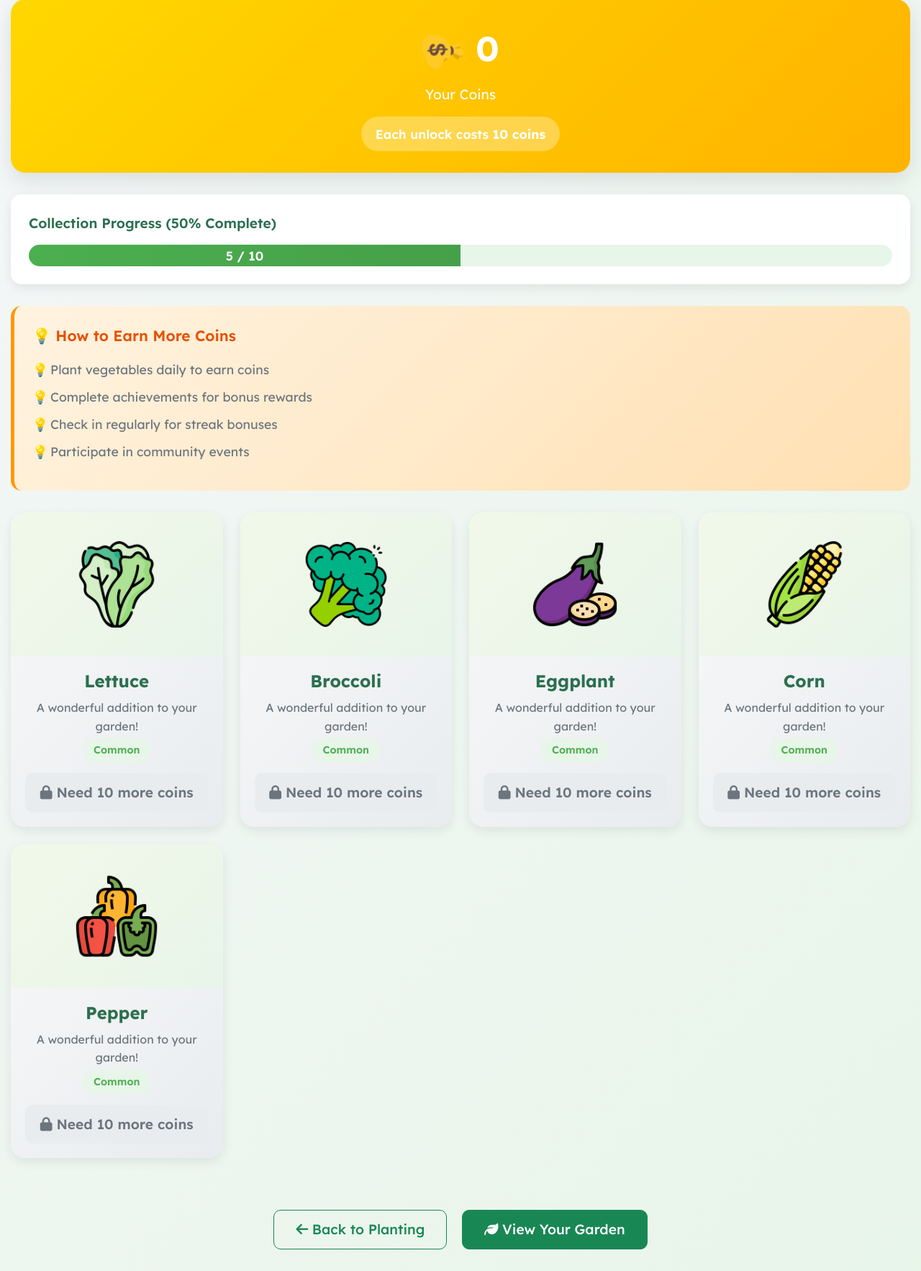
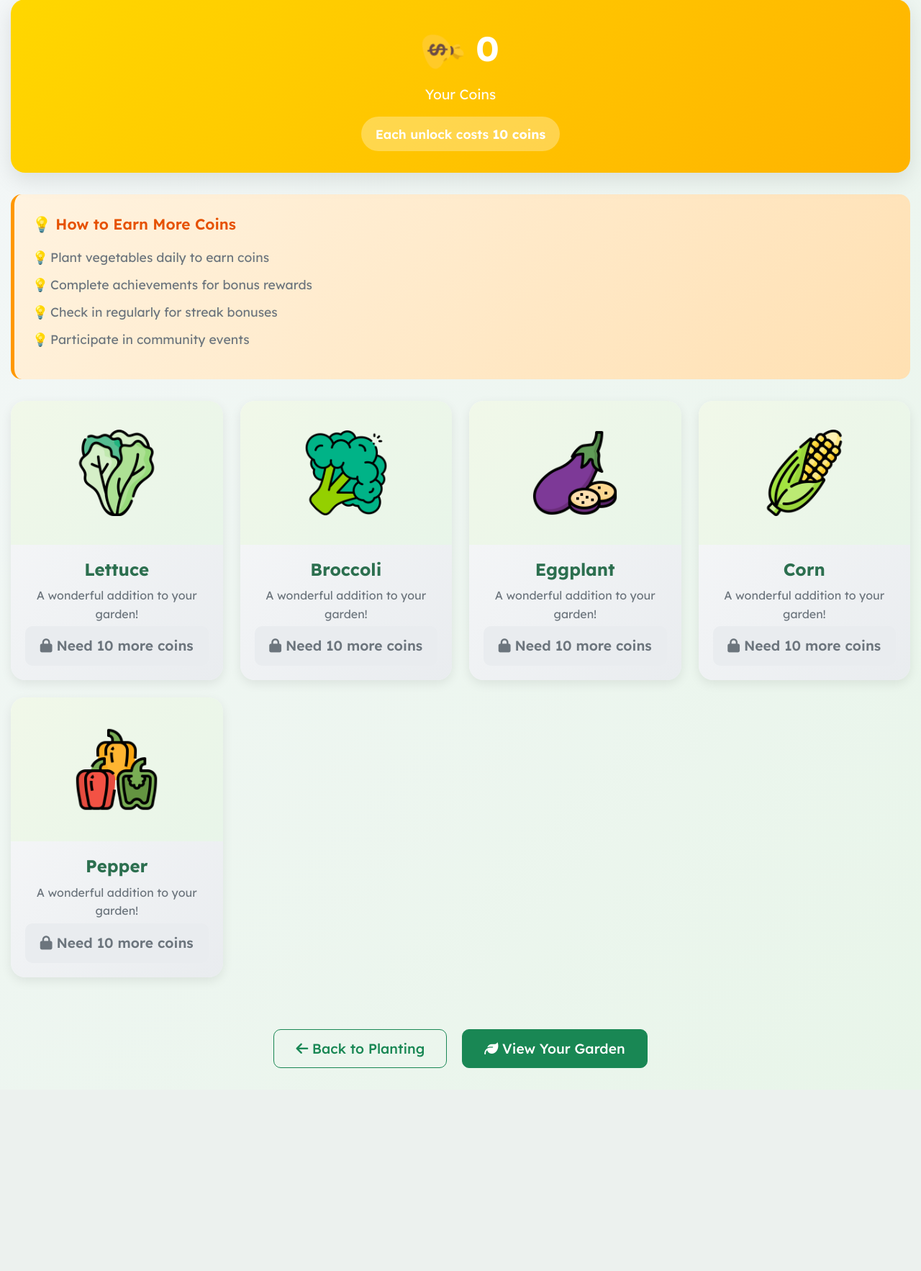
Before and after one commit to JingjingWu710/grandbridge, a Flask app: page /unlock in a window 1280 px wide. Shown: the part 359-2125 px from the top of the page at 72% size. After the commit the page ends 1843 px from the top, so only its background shows below. Run offline with Flask 3, Linux system fonts and the light colour scheme; the visitor is signed in with stand-in values (Sample User, id 1); data that the repository does not hold is empty; parts of the project's set-up code (start-up, migrations or seed data) failed here and were passed over; some libraries are stand-ins or nearby versions.

```diff
--- a/GrandBridge/planting/routes.py
+++ b/GrandBridge/planting/routes.py
@@ -790,9 +790,6 @@ def all_vegetables():
     veg = Vegetable.query.filter_by(userid=current_user.id).all()
     return render_template("vegetables.html", veg=veg)
 
-@planting.route("/plant/guide", methods=['GET'])
-def fake_plant():
-    return render_template("plant_guide.html")
 
 @planting.route("/glory_hall")
 @login_required
--- a/GrandBridge/static/js/map.js
+++ b/GrandBridge/static/js/map.js
@@ -738,12 +738,12 @@ class FoodMapManager {
 // Initialize map when page loads
 let foodMap;
 
-function initMap() {
-    // Get isAdmin value from the template (should be set in the HTML)
-    const isAdminValue = typeof isAdmin !== 'undefined' ? isAdmin : false;
-    foodMap = new FoodMapManager(isAdminValue);
-    foodMap.init();
-}
+// function initMap() {
+//     // Get isAdmin value from the template (should be set in the HTML)
+//     const isAdminValue = typeof isAdmin !== 'undefined' ? isAdmin : false;
+//     foodMap = new FoodMapManager(isAdminValue);
+//     foodMap.init();
+// }
 
 // Global functions for HTML onclick handlers
 function useCurrentLocation() {
--- a/GrandBridge/templates/layout.html
+++ b/GrandBridge/templates/layout.html
@@ -395,12 +395,14 @@
     <script src="https://cdn.jsdelivr.net/npm/bootstrap@5.3.3/dist/js/bootstrap.min.js"></script>
 
     <!-- Google Maps API -->
+{% if request.endpoint == 'foodmap.view_map' %}
 <script>
 // Set global isAdmin variable for the map.js to use
     let isAdmin = {{ 'true' if current_user.is_admin else 'false' }};
 </script>
 <script src="{{ config.GOOGLE_MAPS_API }}" async defer></script>
 <script src="{{ url_for('static', filename='js/map.js') }}"></script>
+{% endif %}
 
     <!-- Custom JavaScript -->
     <script>
--- a/GrandBridge/templates/map.html
+++ b/GrandBridge/templates/map.html
@@ -472,10 +472,9 @@
         let userAutocomplete = null;
         let tempMarker = null;
 
-        function initMap() {
+        window.initMap = function initMap() {
             console.log('Initializing map...');
 
-            // Initialize map centered on Cardiff
             map = new google.maps.Map(document.getElementById('map'), {
                 zoom: 12,
                 center: { lat: 51.4816, lng: -3.1791 },
--- a/GrandBridge/templates/memory.html
+++ b/GrandBridge/templates/memory.html
@@ -445,8 +445,8 @@
 <!-- Empty State -->
 <div class="empty-state">
     <div class="empty-state-icon">📚</div>
-    <h2 class="empty-state-title">Your story begins here</h2>
-    <p class="empty-state-text">Start capturing your precious memories today</p>
+    <h2 class="empty-state-title">Your family story begins here</h2>
+    <p class="empty-state-text">Start capturing your precious memories with the little ones today</p>
     <a href="/memories_wall/upload" class="add-memory-btn">
         <span>✨</span>
         Create Your First Memory
--- a/GrandBridge/templates/unlock.html
+++ b/GrandBridge/templates/unlock.html
@@ -183,11 +183,6 @@
         margin-bottom: 15px;
     }
 
-    .rarity-common {
-        background: #e8f5e9;
-        color: #4caf50;
-    }
-
     .rarity-rare {
         background: #e3f2fd;
         color: #2196f3;
@@ -328,39 +323,6 @@
         left: 0;
     }
 
-    /* Progress Indicator */
-    .unlock-progress {
-        background: white;
-        padding: 25px;
-        border-radius: 15px;
-        margin-bottom: 30px;
-        box-shadow: 0 5px 15px rgba(0,0,0,0.08);
-    }
-
-    .progress-title {
-        font-size: 1.2rem;
-        color: #2c6f4f;
-        margin-bottom: 15px;
-        font-weight: 600;
-    }
-
-    .progress-bar-container {
-        background: #e8f5e9;
-        height: 30px;
-        border-radius: 15px;
-        overflow: hidden;
-    }
-
-    .progress-bar-fill {
-        height: 100%;
-        background: linear-gradient(90deg, #4caf50, #45a049);
-        display: flex;
-        align-items: center;
-        justify-content: center;
-        color: white;
-        font-weight: 600;
-        transition: width 1s ease;
-    }
 
     /* Animations */
     @keyframes fadeIn {
@@ -392,17 +354,6 @@
 </div>
 
 {% if locked %}
-    <!-- Progress Indicator -->
-    <div class="unlock-progress">
-        <div class="progress-title">
-            Collection Progress
-        </div>
-        <div class="progress-bar-container">
-            <div class="progress-bar-fill" id="progressBar" style="width: 0%">
-                <span id="progressText">Loading...</span>
-            </div>
-        </div>
-    </div>
 
     <!-- Tips Section -->
     <div class="tips-section">
@@ -438,9 +389,6 @@
                                 A wonderful addition to your garden!
                             {% endif %}
                         </p>
-                        <div class="vegetable-rarity rarity-{{ veg.rarity|default('common') }}">
-                            {{ veg.rarity|default('Common')|title }}
-                        </div>
                         <form method="POST" class="unlock-form">
                             <input type="hidden" name="vegetable" value="{{ veg.key }}">
                             <button type="submit"
@@ -485,29 +433,6 @@
 </div>
 
 <script>
-    // Calculate and display progress
-    document.addEventListener('DOMContentLoaded', function() {
-        // Calculate collection progress (assuming some vegetables are already unlocked)
-        const totalLocked = {{ locked|length }};
-        // Estimate total unlocked based on typical progression
-        const totalVegetables = totalLocked + 5; // Assume 5 vegetables are already unlocked
-        const totalUnlocked = totalVegetables - totalLocked;
-        const progressPercent = Math.round((totalUnlocked / totalVegetables) * 100);
-
-        // Update progress bar
-        const progressBar = document.getElementById('progressBar');
-        const progressText = document.getElementById('progressText');
-        if (progressBar && progressText) {
-            progressBar.style.width = progressPercent + '%';
-            progressText.textContent = `${totalUnlocked} / ${totalVegetables}`;
-
-            // Update title
-            const progressTitle = document.querySelector('.progress-title');
-            if (progressTitle) {
-                progressTitle.textContent = `Collection Progress (${progressPercent}% Complete)`;
-            }
-        }
-    });
 
     // Add unlock animation
     document.querySelectorAll('.unlock-form').forEach(form => {
```
Also changed, not shown: GrandBridge/templates/glory_hall.html (+0 -12 lines). Lines whose indentation alone changed are shown as unchanged.
